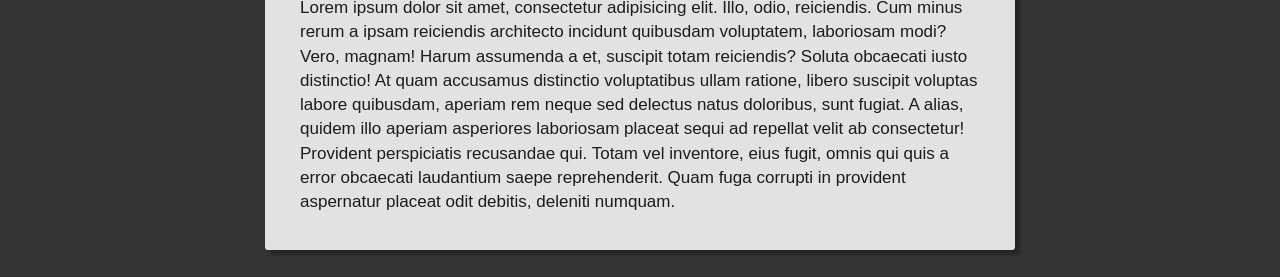
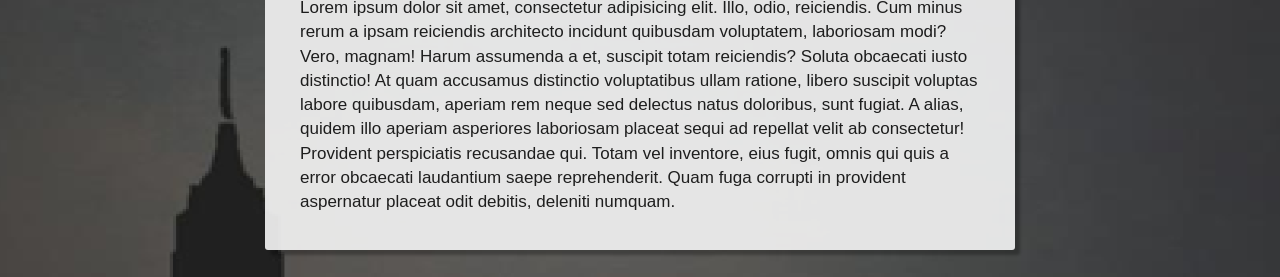
Before and after one commit to sanket0896/demoProfilePage, a plain HTML site: page index.html in a window 1280 px wide. Shown: the part 284-561 px from the top of the page. Drawn offline with Linux system fonts and the light colour scheme.

Commit message:
Update style.css
Fixed issue of background not showing

```diff
--- a/css/style.css
+++ b/css/style.css
@@ -7,7 +7,7 @@
 
 
 html{
-	background: url(../images/Wallpaper.jpg);
+	background: url(../images/Wallpaper.png);
 	background-repeat: no-repeat;
 	background-position: center;
 	background-size: cover;
```
